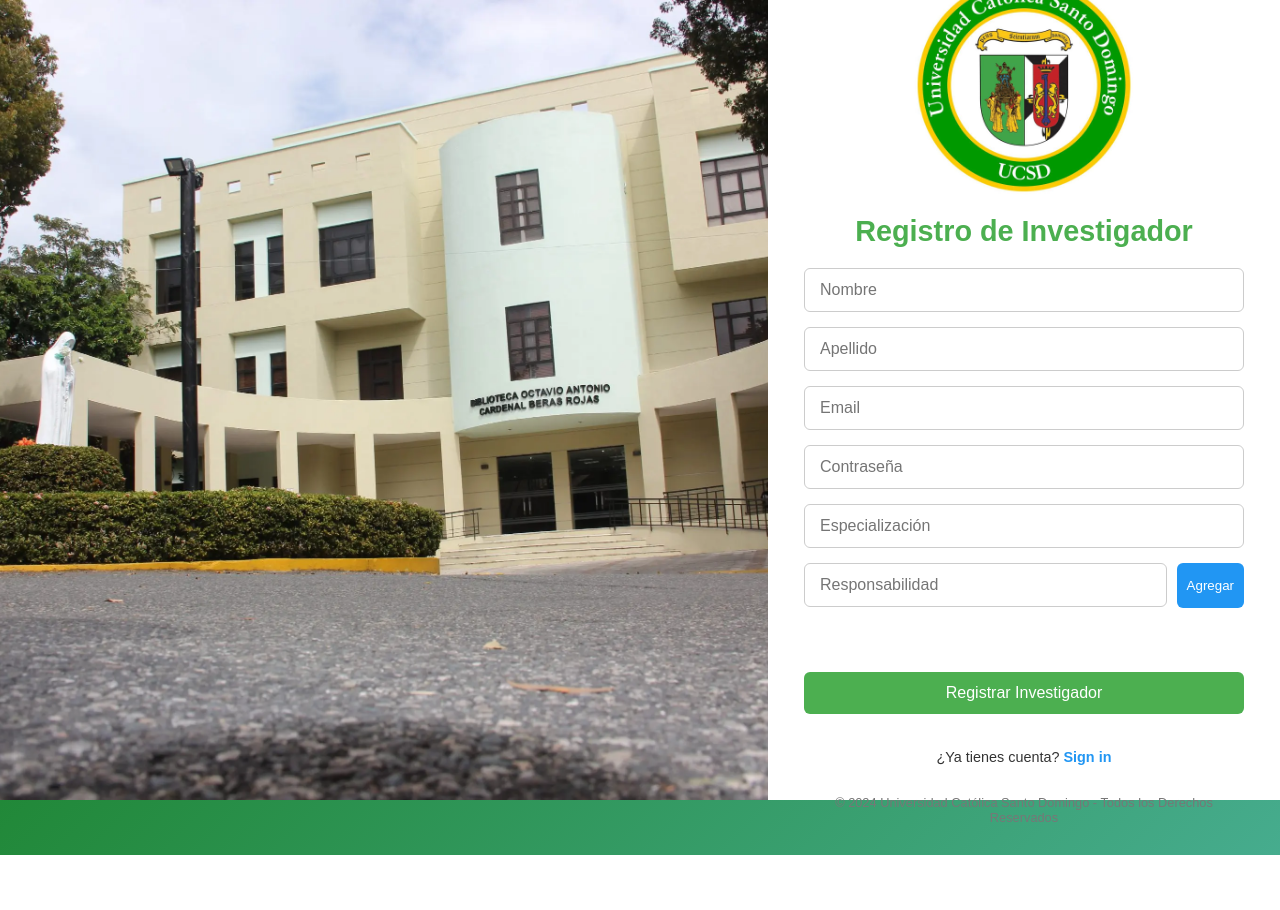
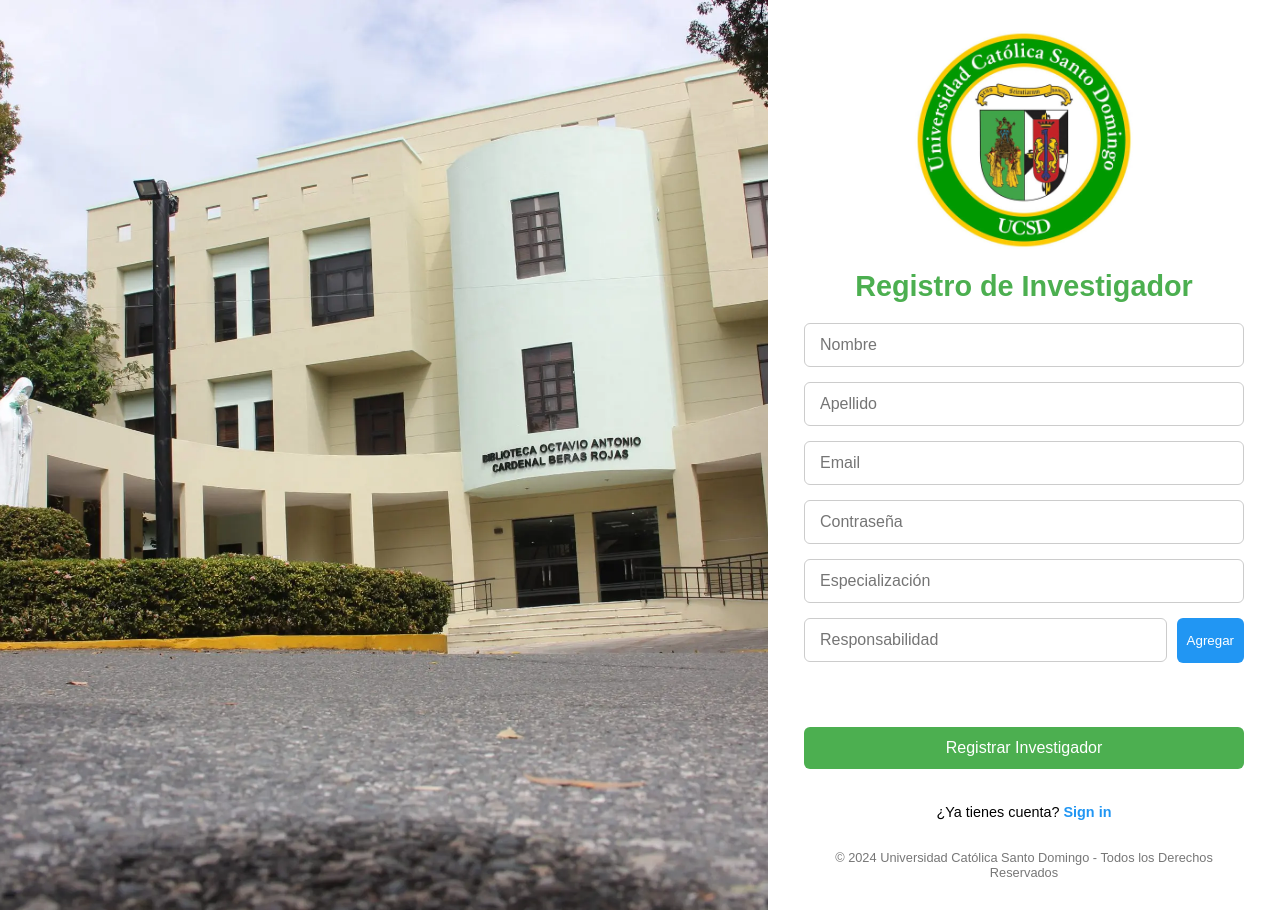
Before and after one commit to EngerDouglas/Frond-End-SISINVESTIGA-, a React (Create React App) app in the folder f-e-sisinvestga/: page /registro in a window 1280 px wide. Before the commit the page ends 855 px from the top, so only its background shows below. Built offline with nearby package versions, Linux system fonts and the light colour scheme.

Commit message:
Estandarizando el registro y login page

```diff
--- a/f-e-sisinvestga/src/css/Pages/NotAcces.css
+++ b/f-e-sisinvestga/src/css/Pages/NotAcces.css
@@ -1,12 +1,3 @@
-/* Estilos Generales para la página */
-body {
-  font-family: 'Arial', sans-serif;
-  margin: 0;
-  padding: 0;
-  background-color: #f9f9f9;
-  color: #333;
-}
-
 .container {
   max-width: 1200px;
   margin: 0 auto;
@@ -20,6 +11,8 @@
   background-color: #fff;
   border-radius: 10px;
   box-shadow: 0px 4px 10px rgba(0, 0, 0, 0.1);
+  color: #333;
+  font-family: 'Arial', sans-serif;
 }
 
 h1 {
--- a/f-e-sisinvestga/src/css/componentes/GestionProyectos/FiltroBusqueda.css
+++ b/f-e-sisinvestga/src/css/componentes/GestionProyectos/FiltroBusqueda.css
@@ -1,4 +1,4 @@
-* {
+#BarraUtilidad {
   padding: 0;
   margin: 0;
   box-sizing: border-box;
--- a/f-e-sisinvestga/src/css/componentes/GestionProyectos/MostrarProyectos.css
+++ b/f-e-sisinvestga/src/css/componentes/GestionProyectos/MostrarProyectos.css
@@ -1,8 +1,3 @@
-*{
-  margin: 0;
-  padding: 0;
-}
-
 #Proyectos{
   border-radius: 4px;
 }
--- a/f-e-sisinvestga/src/css/componentes/Home/Home.css
+++ b/f-e-sisinvestga/src/css/componentes/Home/Home.css
@@ -1,11 +1,3 @@
-/* Estilo general para la página */
-body {
-  font-family: 'Arial', sans-serif;
-  margin: 0;
-  padding: 0;
-  background-color: #f7f7f7;
-}
-
 h2 {
   color: #4CAF50;
   text-align: center;
--- a/f-e-sisinvestga/src/css/componentes/Seguridad/Login.css
+++ b/f-e-sisinvestga/src/css/componentes/Seguridad/Login.css
@@ -1,26 +1,17 @@
-* {
-  box-sizing: border-box;
-  margin: 0;
-  padding: 0;
-}
-
-body {
-  font-family: "Segoe UI", Tahoma, Geneva, Verdana, sans-serif;
-  background-color: #f0f4f8;
-  overflow-x: hidden;
-}
-
 .login-page {
   display: flex;
-  height: 100vh; /* Ocupa toda la altura de la ventana */
+  height: 100vh;
+  font-family: "Segoe UI", Tahoma, Geneva, Verdana, sans-serif;
+  overflow-x: hidden;
+  overflow-y: hidden;
 }
 
 .login-left {
-  flex: 3; /* 60% del ancho */
+  flex: 3;
 }
 
 .login-right {
-  flex: 2; /* 40% del ancho */
+  flex: 2;
   display: flex;
   flex-direction: column;
   justify-content: center;
@@ -36,7 +27,7 @@
 
 .login-container {
   width: 100%;
-  max-width: 400px; /* Limita el ancho máximo del formulario */
+  max-width: 400px;
   padding: 30px;
   text-align: center;
 }
@@ -140,7 +131,7 @@
     width: 100%;
   }
   .login-left {
-    height: 40vh; /* La imagen ocupará el 40% de la altura en pantallas pequeñas */
+    height: 40vh;
   }
   .login-right {
     height: auto;
--- a/f-e-sisinvestga/src/css/componentes/Seguridad/Register.css
+++ b/f-e-sisinvestga/src/css/componentes/Seguridad/Register.css
@@ -13,15 +13,17 @@
 
 .register-page {
   display: flex;
-  height: 100vh; /* Ocupa toda la altura de la ventana */
+  min-height: 100vh;
+  overflow: hidden;
 }
 
 .register-left {
-  flex: 3; /* 60% del ancho */
+  flex: 3;
+  display: flex;
 }
 
 .register-right {
-  flex: 2; /* 40% del ancho */
+  flex: 2;
   display: flex;
   flex-direction: column;
   justify-content: center;
@@ -31,15 +33,19 @@
 
 .register-background {
   width: 100%;
-  height: 100%;
+  height: auto;
   object-fit: cover;
+  flex: 1;
 }
 
 .register-container {
   width: 100%;
-  max-width: 500px; /* Puedes ajustar este valor según tus necesidades */
+  max-width: 500px;
   padding: 30px;
   text-align: center;
+  display: flex;
+  flex-direction: column;
+  align-items: center;
 }
 
 .register-logo {
@@ -52,7 +58,7 @@
 }
 
 h2 {
-  color: #4caf50; /* Color verde */
+  color: #4caf50;
   font-size: 1.8rem;
   margin-bottom: 20px;
 }
@@ -75,13 +81,13 @@
 }
 
 .register-form input:focus {
-  border-color: #4caf50; /* Color verde */
+  border-color: #4caf50;
   box-shadow: 0 0 5px rgba(76, 175, 80, 0.3);
   outline: none;
 }
 
 .submit-btn {
-  background-color: #4caf50; /* Color verde */
+  background-color: #4caf50;
   color: white;
   border: none;
   cursor: pointer;
@@ -89,7 +95,7 @@
 }
 
 .submit-btn:hover {
-  background-color: #45a049; /* Color verde más oscuro */
+  background-color: #45a049;
 }
 
 /* Responsabilidades */
@@ -115,9 +121,9 @@
 }
 
 .add-btn {
-	height: 45px;
-  padding: 2px 10px 2px 10px;
-  background-color: #2196f3; /* Color azul */
+  height: 45px;
+  padding: 2px 10px;
+  background-color: #2196f3;
   border: none;
   color: white;
   border-radius: 6px;
@@ -126,10 +132,6 @@
 }
 
 .add-btn:hover {
-  background-color: #0b7dda;
-}
-
-.responsabilidades-container .add-btn:hover {
   background-color: #0b7dda;
 }
 
@@ -156,7 +158,7 @@
 }
 
 .remove-btn {
-  background-color: #ff4d4d; /* Color rojo */
+  background-color: #ff4d4d;
   color: white;
   border: none;
   border-radius: 4px;
@@ -194,17 +196,6 @@
   color: #777;
 }
 
-/* Ajustes para mantener el contenido centrado */
-.register-container {
-  display: flex;
-  flex-direction: column;
-  align-items: center;
-}
-
-.register-container form {
-  width: 100%;
-}
-
 /* Estilos Responsivos */
 @media (max-width: 768px) {
   .register-page {
@@ -218,7 +209,7 @@
   }
 
   .register-left {
-    height: 40vh; /* Ajusta según tus necesidades */
+    height: auto;
   }
 
   .register-right {
@@ -230,7 +221,7 @@
     max-width: 90%;
   }
 
-	.responsabilidades-list li {
+  .responsabilidades-list li {
     flex-direction: column;
     align-items: stretch;
   }
--- /dev/null
+++ b/f-e-sisinvestga/src/index.css
@@ -0,0 +1,14 @@
+body {
+  margin: 0;
+  font-family: -apple-system, BlinkMacSystemFont, 'Segoe UI', 'Roboto', 'Oxygen',
+    'Ubuntu', 'Cantarell', 'Fira Sans', 'Droid Sans', 'Helvetica Neue',
+    sans-serif;
+  -webkit-font-smoothing: antialiased;
+  -moz-osx-font-smoothing: grayscale;
+  background-color: #ffffff;
+}
+
+code {
+  font-family: source-code-pro, Menlo, Monaco, Consolas, 'Courier New',
+    monospace;
+}
--- a/f-e-sisinvestga/src/index.jsx
+++ b/f-e-sisinvestga/src/index.jsx
@@ -1,5 +1,6 @@
 import React from "react";
 import ReactDOM from "react-dom/client";
+import "./index.css";
 import App from "./App";
 import { BrowserRouter } from "react-router-dom";
 
```
Also changed, not shown: f-e-sisinvestga/src/App.css (added, +38 -0 lines).
